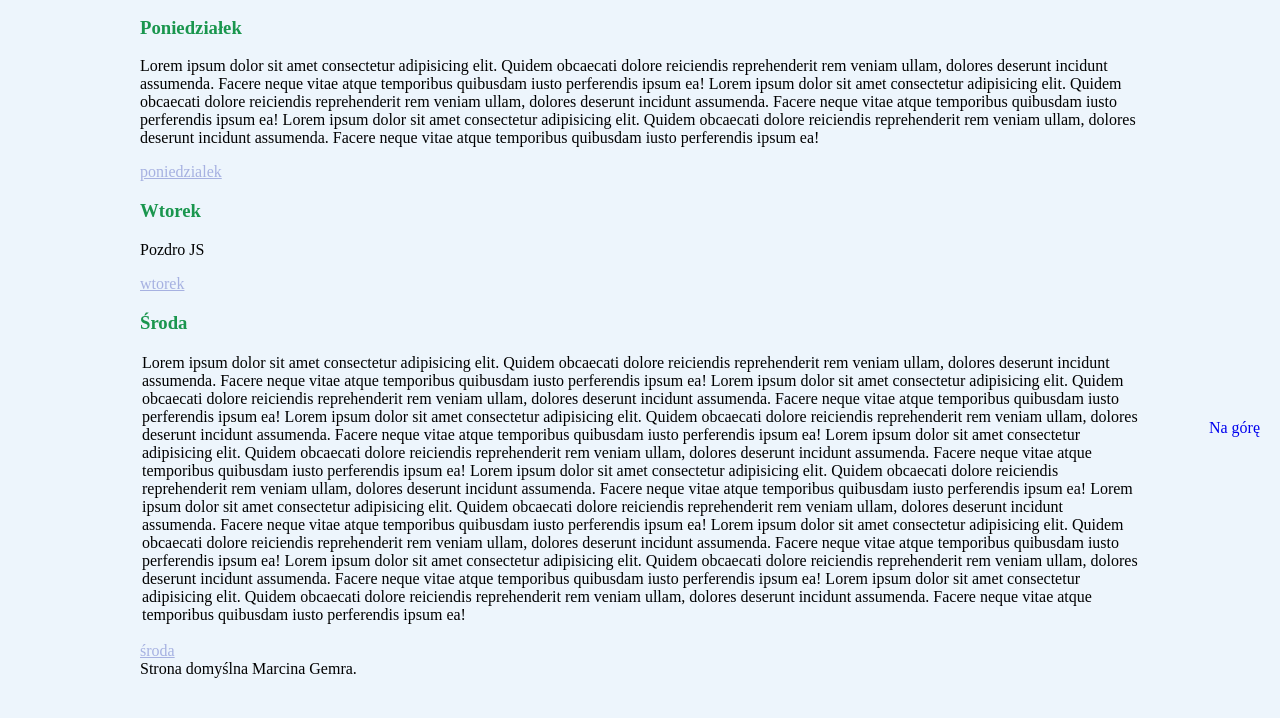
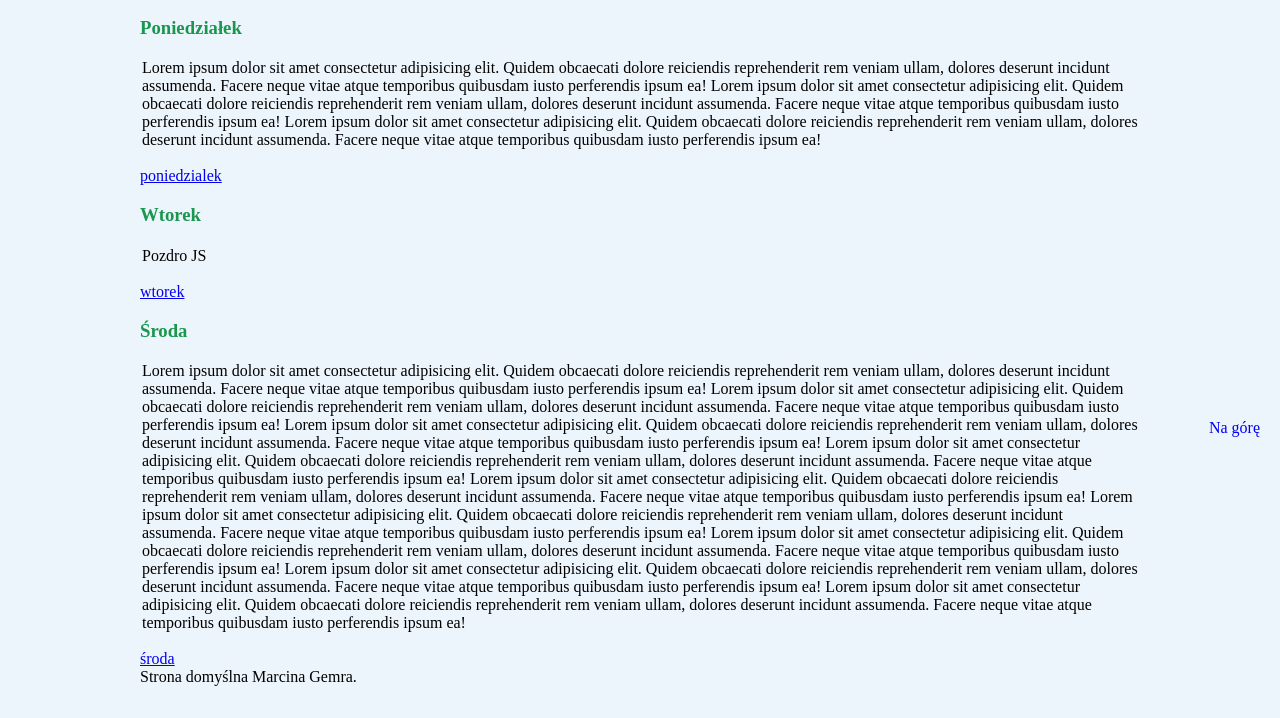
Before and after one commit to skub77/homepage, a plain HTML site: page index.html in a window 1280 px wide. Shown: the part 353-1071 px from the top of the page. Drawn offline with Linux system fonts and the light colour scheme.

Commit message:
modified class names v2

```diff
--- a/index.html
+++ b/index.html
@@ -47,11 +47,11 @@
                 Pamiętniczek
             </h2>
 
-            <section class="diary__section">
-                <h3 class="diary__section diary__section--header">
+            <section class="day">
+                <h3 class="day__header">
                     Poniedziałek
                 </h3 >
-                <p class="diary__paragraph">
+                <p class="day__paragraph">
                     Lorem ipsum dolor sit amet consectetur adipisicing elit. Quidem obcaecati dolore reiciendis
                     reprehenderit rem veniam ullam, dolores deserunt incidunt assumenda. Facere neque vitae atque
                     temporibus quibusdam iusto perferendis ipsum ea!
@@ -62,14 +62,14 @@
                     reprehenderit rem veniam ullam, dolores deserunt incidunt assumenda. Facere neque vitae atque
                     temporibus quibusdam iusto perferendis ipsum ea!
                 </p>
-                <a class="diary__link" href="poniedzialek.html">poniedzialek</a>
+                <a class="day__link" href="poniedzialek.html">poniedzialek</a>
             </section>
 
-            <section class="diary__section">
-                <h3 class="diary__section diary__section--header">
+            <section class="day">
+                <h3 class="day__header">
                     Wtorek
                 </h3 >
-                <p class="diary__paragraph">
+                <p class="day__paragraph">
                     Lorem ipsum dolor sit amet consectetur adipisicing elit. Quidem obcaecati dolore reiciendis
                     reprehenderit rem veniam ullam, dolores deserunt incidunt assumenda. Facere neque vitae atque
                     temporibus quibusdam iusto perferendis ipsum ea!
@@ -89,14 +89,14 @@
                     reprehenderit rem veniam ullam, dolores deserunt incidunt assumenda. Facere neque vitae atque
                     temporibus quibusdam iusto perferendis ipsum ea!
                 </p>
-                <a class="diary__link" href="wtorek.html">wtorek</a>
+                <a class="day__link" href="wtorek.html">wtorek</a>
             </section>
 
-            <section class="diary__section">
-                <h3 class="diary__section diary__section--header">
+            <section class="day">
+                <h3 class="day__header">
                     Środa
                 </h3>
-                <p class="diary_paragraph">
+                <p class="day__paragraph">
                     Lorem ipsum dolor sit amet consectetur adipisicing elit. Quidem obcaecati dolore reiciendis
                     reprehenderit rem veniam ullam, dolores deserunt incidunt assumenda. Facere neque vitae atque
                     temporibus quibusdam iusto perferendis ipsum ea!
@@ -125,7 +125,7 @@
                     reprehenderit rem veniam ullam, dolores deserunt incidunt assumenda. Facere neque vitae atque
                     temporibus quibusdam iusto perferendis ipsum ea!
                 </p>
-                <a class="diary__link" href="sroda.html">środa</a>
+                <a class="day__link" href="sroda.html">środa</a>
             </section>
         </section>
 
--- a/style.css
+++ b/style.css
@@ -29,12 +29,12 @@ body {
 
 }
 
-.diary_paragraph{
+.day__paragraph{
 padding: 2px;
 
 }
 
-.diary__section--header{
+.day__header{
     color: #1A964E;
 }
 
```
